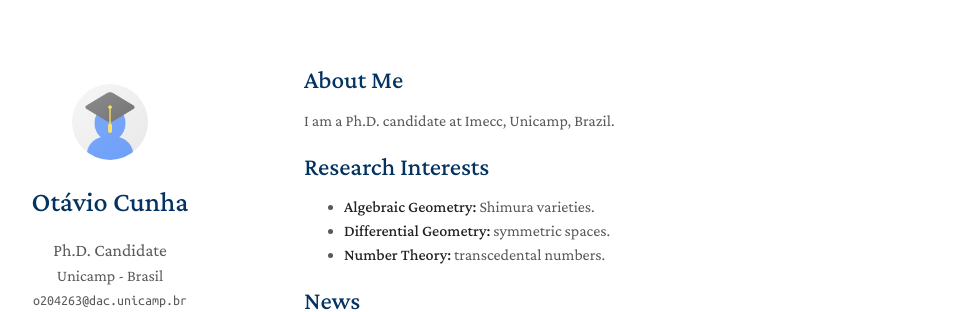
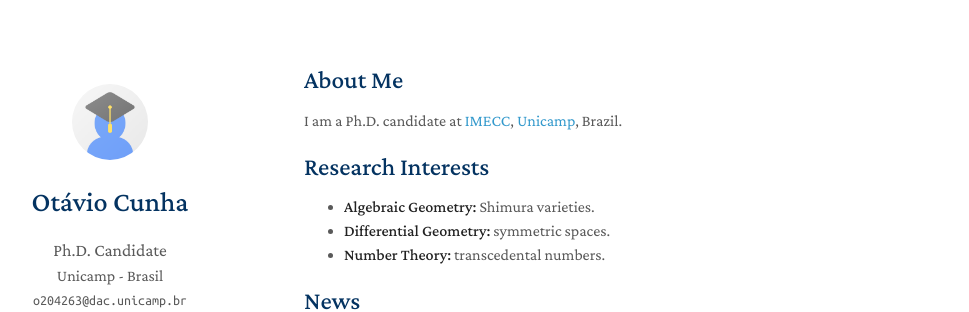
Before and after one commit to Otavio-Cunha/otaviocunha.github.io, a Jekyll site: the page built from index.md, in a window 1280 px wide and 1240 px high. Shown: the top 312 px of the window, without its empty margins (166-1135 px from the left). Built offline with Jekyll 4.4.1, drawn with Linux system fonts in a browser that asks for light colours; a style sheet for code colours, icons or effects is not loaded; our own code applies the rules of GitHub Pages for plain Markdown files; part of the change alters nothing that is shown.

```diff
--- a/index.md
+++ b/index.md
@@ -4,8 +4,7 @@ layout: homepage
 
 ## About Me
 
-I am a Ph.D. candidate at Imecc, Unicamp, Brazil.
-
+I am a Ph.D. candidate at <a href="{{page.imecc}}">IMECC</a>, <a href="{{page.unicamp}}">Unicamp</a>, Brazil.
 ## Research Interests
 
 - **Algebraic Geometry:** Shimura varieties.
```
